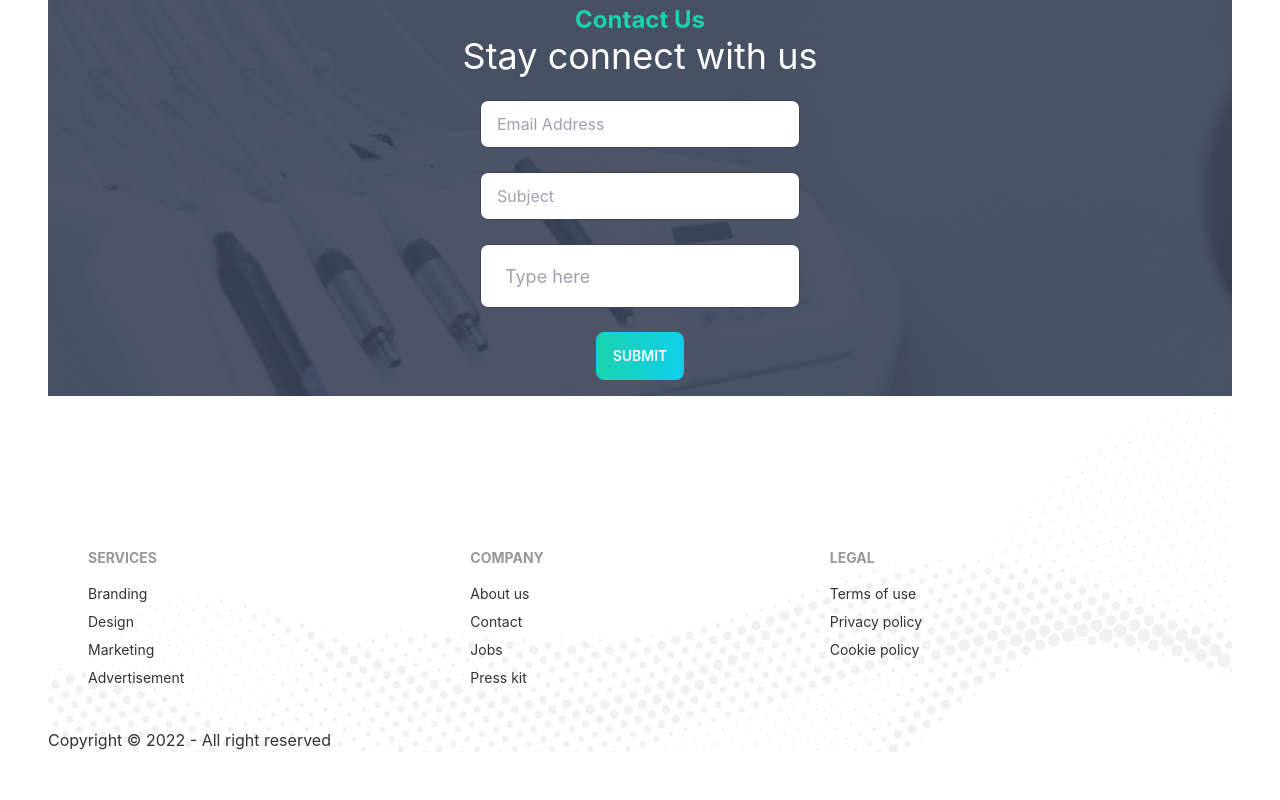
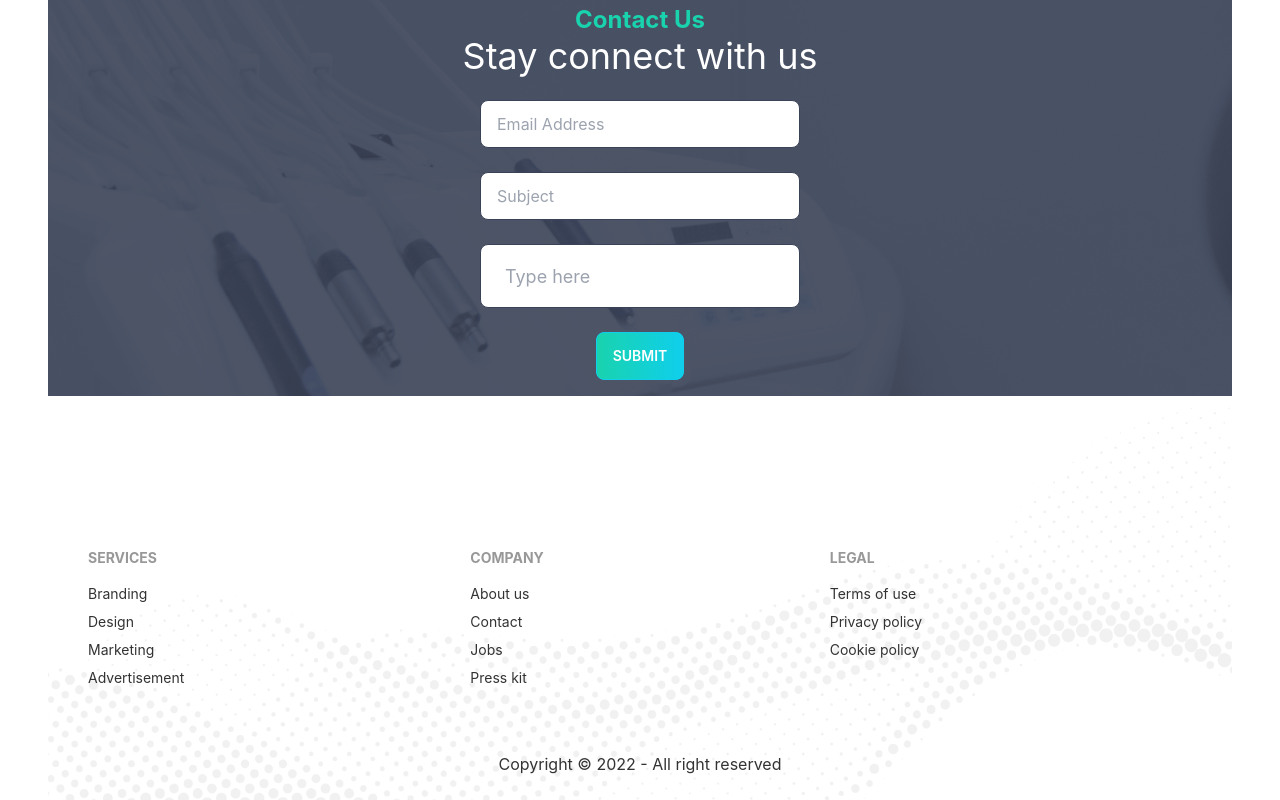
Before and after one commit to ibrahimkhalil188/doctors-portal, a React (Create React App) app: page / in a window 1280 px wide. Shown: the part 3564-4364 px from the top of the page. Before the commit the page ends 4316 px from the top, so only its background shows below. Built offline with nearby package versions, Linux system fonts and the light colour scheme.

Commit message:
error fixed

```diff
--- a/src/Pages/Home/Footer.js
+++ b/src/Pages/Home/Footer.js
@@ -11,7 +11,7 @@ const Footer = () => {
                     <Link to="/" className="link link-hover">Branding</Link>
                     <Link to="/" className="link link-hover">Design</Link>
                     <Link to="/" className="link link-hover">Marketing</Link>
-                    <Link to="/" className="link link-hover">Advertisement</Link>
+                    <Link to="/" >Advertisement</Link>
                 </div>
                 <div>
                     <span className="footer-title">Company</span>
@@ -29,7 +29,7 @@ const Footer = () => {
             </footer>
 
 
-            <p>Copyright © 2022 - All right reserved</p>
+            <p className='text-center p-6'>Copyright © 2022 - All right reserved</p>
         </div>
 
     );
```
